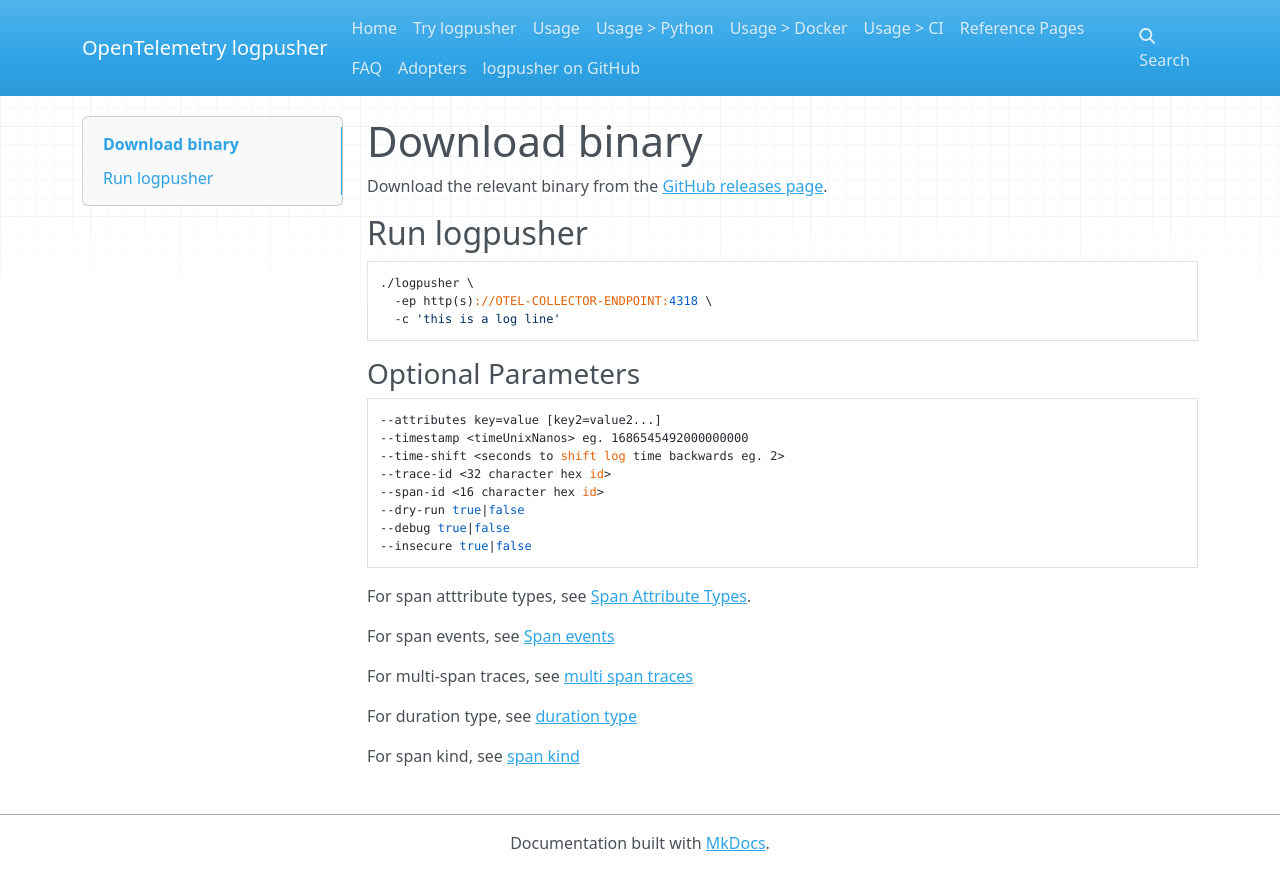
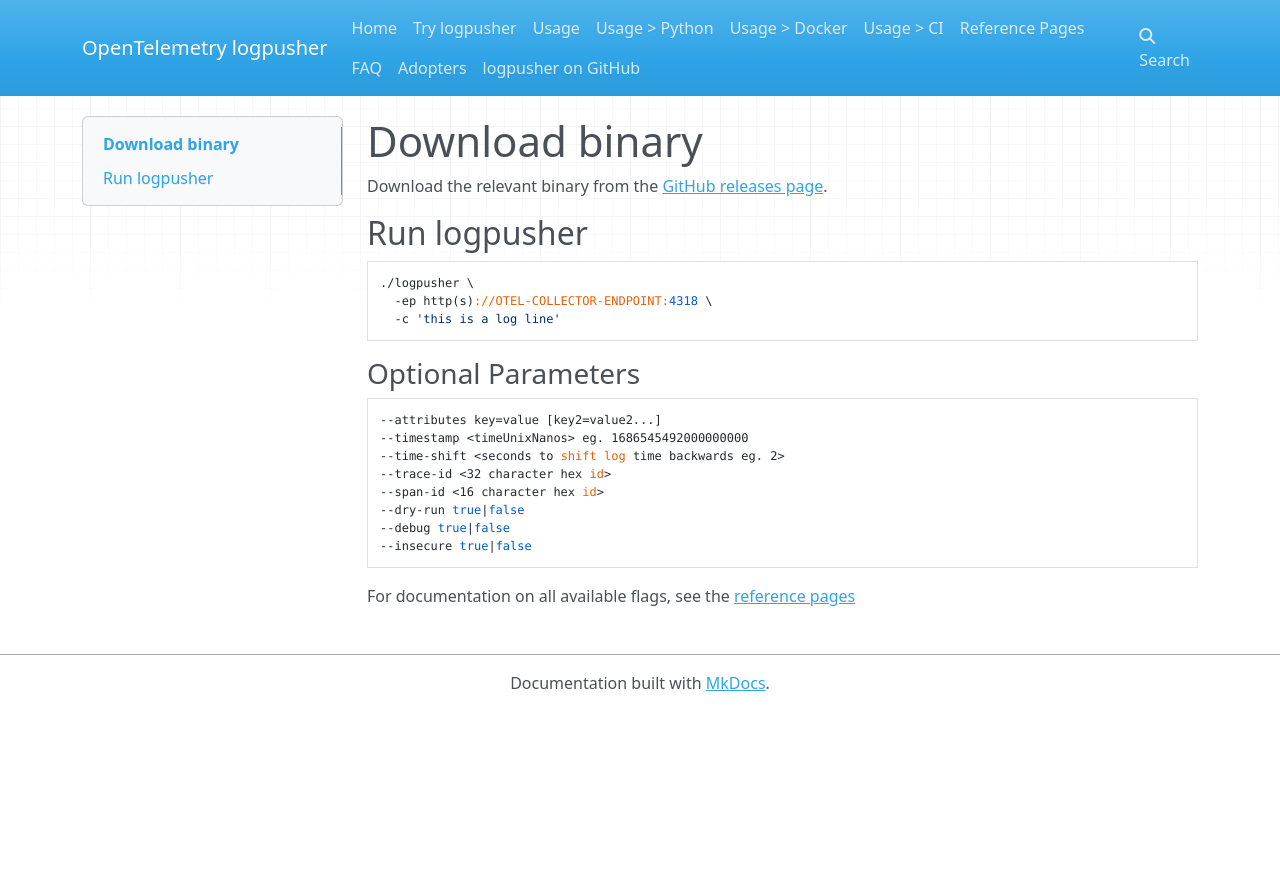
Before and after one commit to agardnerIT/logpusher, an MkDocs documentation site: the page built from docs/usage/standalone.md, in a window 1280 px wide. Shown: the top 890 px of the page. Built offline with MkDocs 1.6.1, drawn with Linux system fonts in a browser that asks for light colours; nearby versions of some CDN libraries.

Commit message:
fix docs

````diff
--- a/docs/usage/standalone.md
+++ b/docs/usage/standalone.md
@@ -23,12 +23,4 @@
 --insecure true|false
 ```
 
-For span atttribute types, see [Span Attribute Types](../reference/span-attribute-types.md).
-
-For span events, see [Span events](../reference/span-events.md)
-
-For multi-span traces, see [multi span traces](../reference/multi-span-traces.md)
-
-For duration type, see [duration type](../reference/duration-type.md)
-
-For span kind, see [span kind](../reference/span-kind.md)
+For documentation on all available flags, see the [reference pages](../reference/index.md)
````
